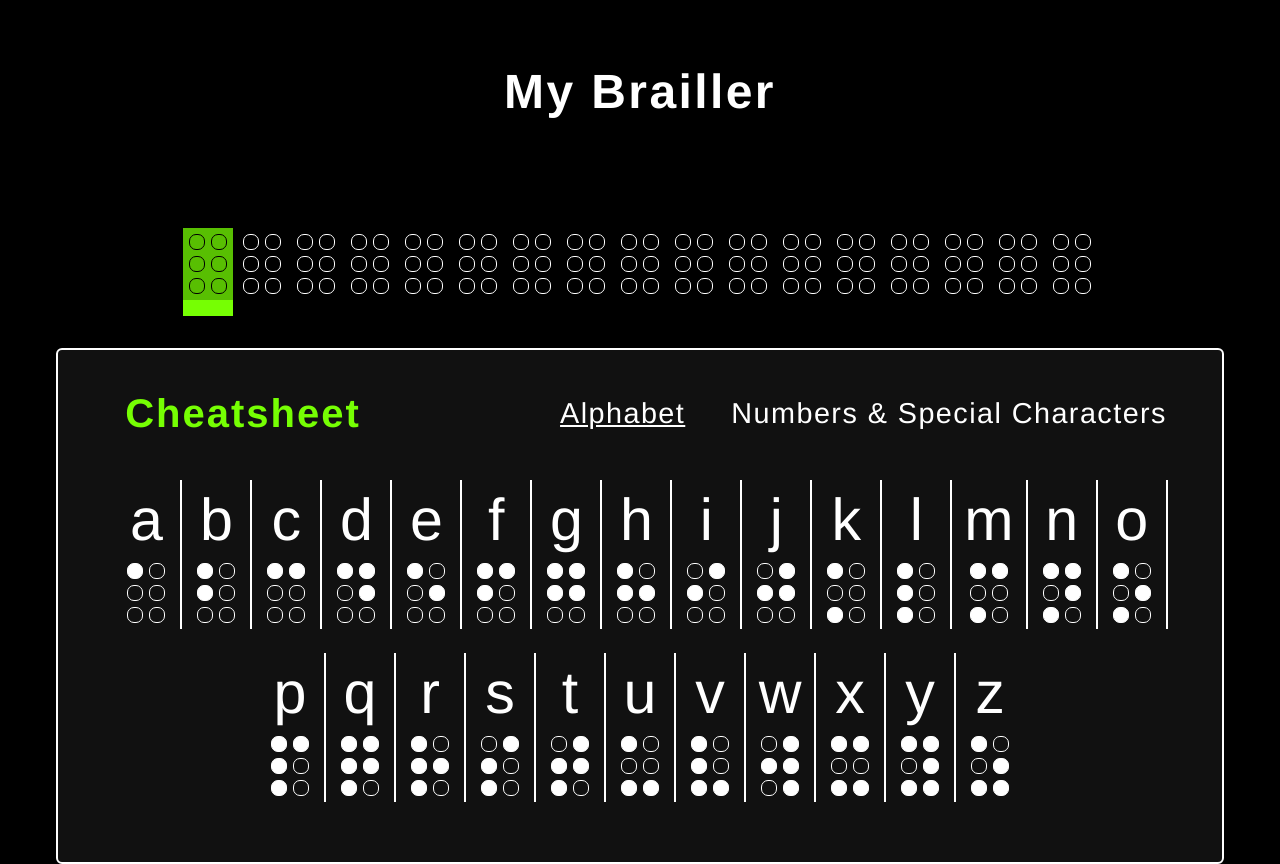
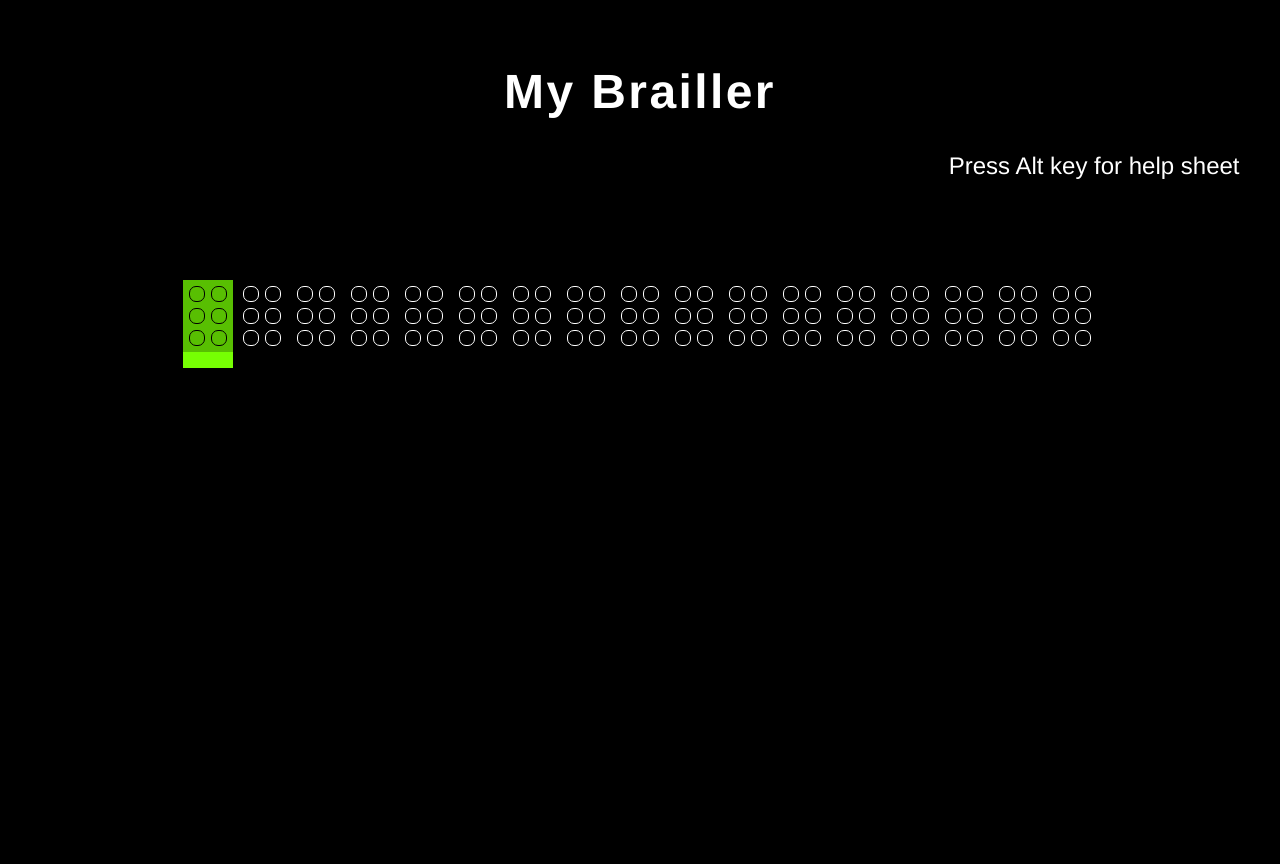
Before and after one commit to kdaisho/brailler, an Angular app: page / in a window 1280 px wide. After the commit the page ends 800 px from the top, so only its background shows below. Built offline with nearby package versions, Linux system fonts and the light colour scheme.

Commit message:
Cheatsheet toggle function done

```diff
--- a/src/app/app.component.css
+++ b/src/app/app.component.css
@@ -5,6 +5,10 @@
 	color: #fff;
 	font-size: 3em;
 	text-align: center;
+}
+.help-text {
+	font-size: 1.5em;
+	text-align: right;
 }
 .wrapper {
 	max-width: 1199px;
@@ -18,16 +22,12 @@
 .row {
 	margin: 0 2px;
 }
-.row:last-child {
-	/*display: none;*/
-}
 .dot-group {
 	display: flex;
 	justify-content: center;
 	margin: 0 auto;
 }
 .dot-group.focused {
-	/*background: rgba(255, 23, 68, .5);*/
 	background: rgba(118, 255, 3, .75);
 }
 .pointer {
@@ -35,7 +35,6 @@
 	width: 50px;
 }
 .pointer.focused {
-	/*background: rgba(255, 23, 68, 1);*/
 	background: rgba(118, 255, 3, 1);
 }
 .field {
--- a/src/app/app.component.html
+++ b/src/app/app.component.html
@@ -1,7 +1,7 @@
 <div class="brailler">
 	<div class="wrapper">
 		<h1 class="title">{{title}}</h1>
-		<!-- <div *ngFor="let row of rows; let idx = index; trackBy:post?.id" class="rows"> -->
+		<p class="help-text">Press Alt key for help sheet</p>
 		<div class="rows">
 			<div *ngFor="let item of items; let i = index" class="row">
 				<p class="character">
@@ -21,7 +21,6 @@
 				</div>
 				<div class="pointer" [class.focused]="item.pointer"></div>
 			</div>
-		<!-- </div> -->
 		</div>
 	</div>
 </div>
--- a/src/app/cheatsheet.component.css
+++ b/src/app/cheatsheet.component.css
@@ -3,8 +3,8 @@
 	border-radius: 6px;
 	background: #111;
 	padding: 2em;
+	margin: 0 auto;
 	max-width: 1100px;
-	margin: 0 auto;
 }
 .header {
 	display: flex;
--- a/src/app/cheatsheet.component.html
+++ b/src/app/cheatsheet.component.html
@@ -1,4 +1,4 @@
-<section class="cheatsheet">
+<section class="cheatsheet" [hidden]="!isHelp">
 	<div class="header">
 		<h1 class="title">{{title}}</h1>
 		<div class="menu">
@@ -17,14 +17,14 @@
 			</p>
 			<div class="dot-group">
 				<div class="col">
-					<div id="dot2-{{idx+1}}-{{i+1}}-1" class="field" [ngClass]="{'dot': char.bullets[0]}"></div>
-					<div id="dot2-{{idx+1}}-{{i+1}}-2" class="field" [ngClass]="{'dot': char.bullets[1]}"></div>
-					<div id="dot2-{{idx+1}}-{{i+1}}-3" class="field" [ngClass]="{'dot': char.bullets[2]}"></div>
+					<div class="field" [ngClass]="{'dot': char.bullets[0]}"></div>
+					<div class="field" [ngClass]="{'dot': char.bullets[1]}"></div>
+					<div class="field" [ngClass]="{'dot': char.bullets[2]}"></div>
 				</div>
 				<div class="col">
-					<div id="dot2-{{idx+1}}-{{i+1}}-4" class="field" [ngClass]="{'dot': char.bullets[3]}"></div>
-					<div id="dot2-{{idx+1}}-{{i+1}}-5" class="field" [ngClass]="{'dot': char.bullets[4]}"></div>
-					<div id="dot2-{{idx+1}}-{{i+1}}-6" class="field" [ngClass]="{'dot': char.bullets[5]}"></div>
+					<div class="field" [ngClass]="{'dot': char.bullets[3]}"></div>
+					<div class="field" [ngClass]="{'dot': char.bullets[4]}"></div>
+					<div class="field" [ngClass]="{'dot': char.bullets[5]}"></div>
 				</div>
 			</div>
 		</div>
@@ -37,14 +37,14 @@
 			</p>
 			<div class="dot-group">
 				<div class="col">
-					<div id="dot2-{{idx+1}}-{{i+1}}-1" class="field" [ngClass]="{'dot': char.bullets[0]}"></div>
-					<div id="dot2-{{idx+1}}-{{i+1}}-2" class="field" [ngClass]="{'dot': char.bullets[1]}"></div>
-					<div id="dot2-{{idx+1}}-{{i+1}}-3" class="field" [ngClass]="{'dot': char.bullets[2]}"></div>
+					<div class="field" [ngClass]="{'dot': char.bullets[0]}"></div>
+					<div class="field" [ngClass]="{'dot': char.bullets[1]}"></div>
+					<div class="field" [ngClass]="{'dot': char.bullets[2]}"></div>
 				</div>
 				<div class="col">
-					<div id="dot2-{{idx+1}}-{{i+1}}-4" class="field" [ngClass]="{'dot': char.bullets[3]}"></div>
-					<div id="dot2-{{idx+1}}-{{i+1}}-5" class="field" [ngClass]="{'dot': char.bullets[4]}"></div>
-					<div id="dot2-{{idx+1}}-{{i+1}}-6" class="field" [ngClass]="{'dot': char.bullets[5]}"></div>
+					<div class="field" [ngClass]="{'dot': char.bullets[3]}"></div>
+					<div class="field" [ngClass]="{'dot': char.bullets[4]}"></div>
+					<div class="field" [ngClass]="{'dot': char.bullets[5]}"></div>
 				</div>
 			</div>
 		</div>
@@ -54,14 +54,14 @@
 			</p>
 			<div class="dot-group">
 				<div class="col">
-					<div id="dot2-{{idx+1}}-{{i+1}}-1" class="field" [ngClass]="{'dot': char.bullets[0]}"></div>
-					<div id="dot2-{{idx+1}}-{{i+1}}-2" class="field" [ngClass]="{'dot': char.bullets[1]}"></div>
-					<div id="dot2-{{idx+1}}-{{i+1}}-3" class="field" [ngClass]="{'dot': char.bullets[2]}"></div>
+					<div class="field" [ngClass]="{'dot': char.bullets[0]}"></div>
+					<div class="field" [ngClass]="{'dot': char.bullets[1]}"></div>
+					<div class="field" [ngClass]="{'dot': char.bullets[2]}"></div>
 				</div>
 				<div class="col">
-					<div id="dot2-{{idx+1}}-{{i+1}}-4" class="field" [ngClass]="{'dot': char.bullets[3]}"></div>
-					<div id="dot2-{{idx+1}}-{{i+1}}-5" class="field" [ngClass]="{'dot': char.bullets[4]}"></div>
-					<div id="dot2-{{idx+1}}-{{i+1}}-6" class="field" [ngClass]="{'dot': char.bullets[5]}"></div>
+					<div class="field" [ngClass]="{'dot': char.bullets[3]}"></div>
+					<div class="field" [ngClass]="{'dot': char.bullets[4]}"></div>
+					<div class="field" [ngClass]="{'dot': char.bullets[5]}"></div>
 				</div>
 			</div>
 		</div>
--- a/src/app/cheatsheet.component.ts
+++ b/src/app/cheatsheet.component.ts
@@ -1,4 +1,5 @@
 import { Component } from '@angular/core';
+import { HostListener } from '@angular/core';
 import * as patterns from './lego-mock';
 import * as chars from './letters-mock';
 import * as specials from './special-char-mock';
@@ -15,6 +16,7 @@ export class CheatsheetComponent {
 	chars: any[];
 	numbers: any[];
 	specials: any[];
+	isHelp: boolean = false;
 	isAlphabet: boolean = true;
 
 	constructor() {
@@ -26,4 +28,14 @@ export class CheatsheetComponent {
 	selectSheet(type) {
 		this.isAlphabet = type === 'alpha' ? true : false;
 	}
+
+	@HostListener('window:keydown', ['$event'])
+	toggleHelp(event: KeyboardEvent) {
+		if(!this.isHelp && event.keyCode === 18) {
+			this.isHelp = true;
+		}
+		else if(this.isHelp && event.keyCode === 18) {
+			this.isHelp = false;
+		}
+	}
 }
--- a/src/app/letters-mock.ts
+++ b/src/app/letters-mock.ts
@@ -1,7 +1,7 @@
 export const letters = [
 	{
-		id: '',
-		value: '',
+		id: '0',
+		value: null,
 		num: '#',
 		bullets: [false, false, true, true, true, true]
 	},
@@ -16,8 +16,7 @@ export const letters = [
 		value: 'b',
 		num: '2',
 		bullets: [true, true, false, false, false, false]
-	}
-	,
+	},
 	{
 		id: '14',
 		value: 'c',
--- a/src/app/sound.component.ts
+++ b/src/app/sound.component.ts
@@ -157,6 +157,7 @@ export class SoundComponent {
 			}
 		}
 		console.log('Not right special character');
+		// this.isRightKey = false;
 	}
 
 	saveNumber(x) {
```
